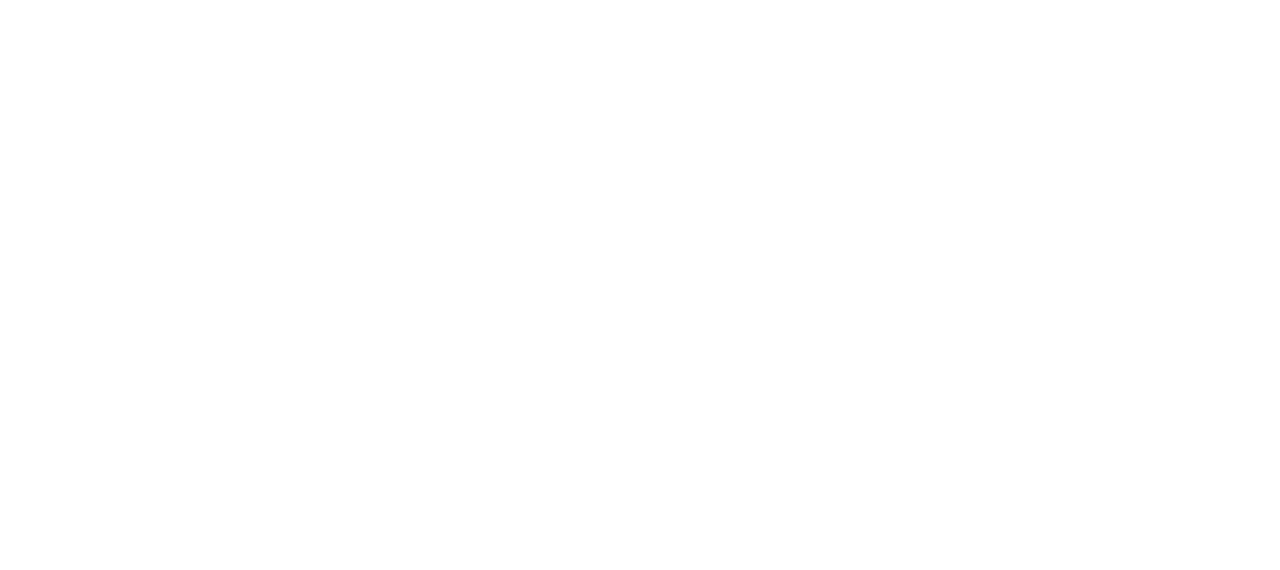
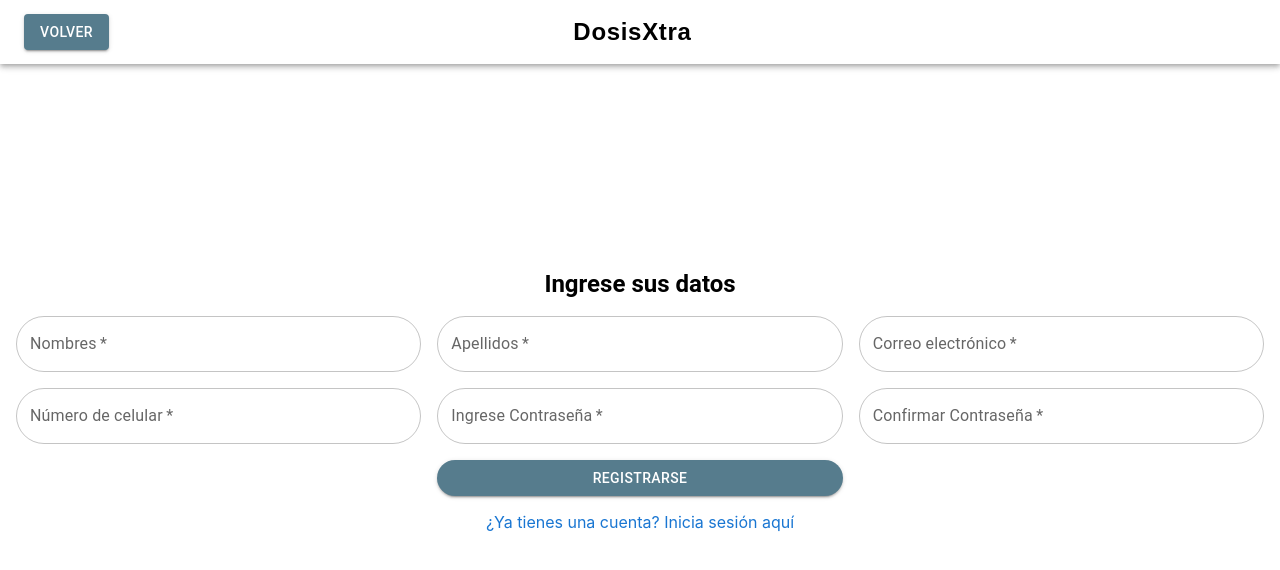
Before and after one commit to LordEnnard14/ProyIngSoftware2, a React (Create React App) app in the folder proyingsoftware2/: page /Registro in a window 1280 px wide. Before the commit this address had no page. Shown: the top 570 px of the page. Built offline with nearby package versions, Linux system fonts and the light colour scheme.

Commit message:
Vistas de Inicio de Sesion, Registro y Busqueda de Medicina añadidos. Componente de Navegacion de Medicina añadido

```diff
--- a/proyingsoftware2/src/App.js
+++ b/proyingsoftware2/src/App.js
@@ -2,12 +2,18 @@ import React from 'react';
 import ReactDOM from 'react-dom/client';
 import { BrowserRouter as Router, Route, Routes } from 'react-router-dom';
 import Eleccion from './PAGINAS/PAG_PRINCIPAL/Eleccion';
+import InicioSesion from './PAGINAS/REGISTROS/InicioSesion';
+import Registro from './PAGINAS/REGISTROS/Registro';
+import BusquedaMedicina from './PAGINAS/PAG_PRINCIPAL/BusquedaMedicina';
 
 function App() {
   return (
     <Router>
       <Routes>
         <Route path="/" element={<Eleccion />} />
+        <Route path="/InicioSesion" element={<InicioSesion />} />
+        <Route path="/Registro" element={<Registro />} />
+        <Route path="/BusquedaMedicina" element={<BusquedaMedicina/>}/>
       </Routes>
     </Router>
   );
--- /dev/null
+++ b/proyingsoftware2/src/COMPONENTES/Header_2.js
@@ -0,0 +1,63 @@
+import React from 'react';
+import { useNavigate } from 'react-router-dom';
+import AppBar from '@mui/material/AppBar';
+import Toolbar from '@mui/material/Toolbar';
+import Button from '@mui/material/Button';
+import Box from '@mui/material/Box';
+import { styled } from '@mui/material/styles';
+import Slide from '@mui/material/Slide';
+import Grow from '@mui/material/Grow';
+
+// Estilo para el título "DosisXtra"
+const Titulo_Boton = styled(Button)(({ theme }) => ({
+  color: '#000000',
+  textTransform: 'none',
+  fontWeight: 'bold',
+  fontSize: '1.5rem',
+  fontFamily: 'Arial, sans-serif',
+  transition: 'color 0.3s ease, transform 0.2s ease',
+  '&:hover': {
+    color: '#2F4156',
+    transform: 'scale(1.1)',
+  },
+}));
+
+const Header_2 = () => {
+  const navigate = useNavigate();
+
+  // Función para manejar la navegación
+  const handleVolver = () => {
+    navigate(-1); // Regresa a la página anterior
+  };
+
+  return (
+    <Box>
+      <Slide direction="down" in={true} mountOnEnter unmountOnExit>
+        <AppBar position="static" sx={{ backgroundColor: '#FFFFFF' }} elevation={4}>
+          <Toolbar sx={{ justifyContent: 'space-between' }}>
+            <Box>
+              <Button
+                variant="contained"
+                sx={{ backgroundColor: '#567C8D', color: '#ffffff' }}
+                onClick={() => navigate('/')}
+              >
+                Volver
+              </Button>
+            </Box>
+
+            <Grow in={true} timeout={1000}>
+              <Titulo_Boton>
+                DosisXtra
+              </Titulo_Boton>
+            </Grow>
+
+            {/* Esto asegura que el título quede en el centro */}
+            <Box sx={{ width: 100 }} />
+          </Toolbar>
+        </AppBar>
+      </Slide>
+    </Box>
+  );
+};
+
+export default Header_2;
--- a/proyingsoftware2/src/COMPONENTES/Header_Principal.js
+++ b/proyingsoftware2/src/COMPONENTES/Header_Principal.js
@@ -82,9 +82,9 @@ const Header1 = () => {
               <Button
                 variant="contained"
                 sx={{ marginLeft: 2, backgroundColor: '#567C8D', color: '#ffffff' }}
-                onClick={() => navigate('/iniciarsesion')}
+                onClick={() => navigate('/InicioSesion')}
               >
-                Mi Cuenta
+                Iniciar Sesión
               </Button>
             </Grow>
           </Toolbar>
--- a/proyingsoftware2/src/PAGINAS/BusquedaMedicina.js
+++ /dev/null
@@ -1 +0,0 @@
-import React from 'react';
--- /dev/null
+++ b/proyingsoftware2/src/PAGINAS/PAG_PRINCIPAL/BusquedaMedicina.js
@@ -0,0 +1,37 @@
+import React from 'react';
+import { Box, Grid, Paper } from '@mui/material';
+import Header1 from '../../COMPONENTES/Header_Principal';
+import NavegacionMedicinas from '../../COMPONENTES/NavegacionMedicinas';
+import Footer from '../../COMPONENTES/Footer_Principal';
+
+const BusquedaMedicina = () => {
+  return (
+    <div>
+      <Header1 />
+      <NavegacionMedicinas />
+      <Box sx={{ flexGrow: 1, padding: 4 }}>
+        <Grid container spacing={3} justifyContent="center">
+          {[...Array(6)].map((_, index) => (
+            <Grid item xs={12} sm={6} md={4} key={index}>
+              <Paper
+                sx={{
+                  height: 150,
+                  backgroundColor: '#C4D2E7',
+                  display: 'flex',
+                  justifyContent: 'center',
+                  alignItems: 'center',
+                }}
+                elevation={3}
+              >
+                {/* Aquí se pueden agregar las fotos de los medicamentos en el futuro */}
+              </Paper>
+            </Grid>
+          ))}
+        </Grid>
+      </Box>
+      <Footer />
+    </div>
+  );
+};
+
+export default BusquedaMedicina;
--- a/proyingsoftware2/src/PAGINAS/PAG_PRINCIPAL/Eleccion.js
+++ b/proyingsoftware2/src/PAGINAS/PAG_PRINCIPAL/Eleccion.js
@@ -5,7 +5,11 @@ import StorefrontIcon from '@mui/icons-material/Storefront';
 import HealthAndSafetyIcon from '@mui/icons-material/HealthAndSafety';
 import FooterPrincipal from '../../COMPONENTES/Footer_Principal';
 import HeaderPrincipal from '../../COMPONENTES/Header_Principal';
+import { useNavigate } from 'react-router-dom';
+
 const Eleccion = () => {
+  const navigate = useNavigate();
+
   return (
     <>
     <HeaderPrincipal/>
@@ -15,9 +19,9 @@ const Eleccion = () => {
       alignItems: 'center',
       height: '100vh',
       backgroundImage: 'url("https://static.vecteezy.com/system/resources/previews/006/712/964/non_2x/abstract-health-medical-science-healthcare-icon-digital-technology-doctor-concept-modern-innovation-treatment-medicine-on-hi-tech-future-blue-background-for-wallpaper-template-web-design-vector.jpg")',
-      backgroundSize: 'cover', // Ajusta la imagen para cubrir el contenedor
-      backgroundRepeat: 'no-repeat', // Evita que la imagen se repita
-      backgroundPosition: 'center center', // Centra la imagen en el contenedor
+      backgroundSize: 'cover',
+      backgroundRepeat: 'no-repeat',
+      backgroundPosition: 'center center',
       backgroundColor: '#F5EFEB',
       color: '#00000',
       textAlign: 'center'
@@ -38,6 +42,7 @@ const Eleccion = () => {
                   backgroundColor: '#486f99',
                 },
               }}
+              onClick={() => navigate('/BusquedaMedicina')} // Usa navigate para cambiar de página
             >
               <Box>
                 <LocalPharmacyIcon sx={{ fontSize: 50, color: '#ffffff' }} />
--- /dev/null
+++ b/proyingsoftware2/src/PAGINAS/REGISTROS/InicioSesion.js
@@ -0,0 +1,64 @@
+import React from 'react';
+import { TextField, Grid, Button, Box, Typography, Link } from '@mui/material';
+import { useNavigate } from 'react-router-dom';
+import Header2 from '../../COMPONENTES/Header_2';
+
+const InicioSesion = () => {
+  const navigate = useNavigate();
+
+  const handleSubmit = (event) => {
+    event.preventDefault();
+
+  };
+
+  return (
+    <div>
+      <Header2 />
+      <Box sx={{ display: 'flex', justifyContent: 'center', alignItems: 'center', height: '80vh' }}>
+        <form onSubmit={handleSubmit}>
+          <Typography variant="h5" gutterBottom align="center" sx={{ fontWeight: 'bold' }}>
+            Ingrese sus datos
+          </Typography>
+          <Grid container spacing={2}>
+            <Grid item xs={12}>
+              <TextField
+                fullWidth
+                label="Nombre de usuario"
+                variant="outlined"
+                required
+                InputProps={{ style: { borderRadius: 50 } }}
+              />
+            </Grid>
+            <Grid item xs={12}>
+              <TextField
+                fullWidth
+                label="Contraseña"
+                variant="outlined"
+                required
+                type="password"
+                InputProps={{ style: { borderRadius: 50 } }}
+              />
+            </Grid>
+            <Grid item xs={12}>
+              <Button
+                fullWidth
+                type="submit"
+                variant="contained"
+                sx={{ backgroundColor: '#567C8D', color: '#ffffff', borderRadius: 50 }}
+              >
+                Iniciar Sesión
+              </Button>
+            </Grid>
+          </Grid>
+          <Box mt={2} textAlign="center">
+            <Link onClick={() => navigate('/Registro')} sx={{ textDecoration: 'none' }}>
+              ¿Aún no tienes cuenta? Regístrate aquí
+            </Link>
+          </Box>
+        </form>
+      </Box>
+    </div>
+  );
+};
+
+export default InicioSesion;
--- /dev/null
+++ b/proyingsoftware2/src/PAGINAS/REGISTROS/Registro.js
@@ -0,0 +1,112 @@
+import React from 'react';
+import { TextField, Grid, Button, Box, Typography, Link } from '@mui/material';
+import { useNavigate } from 'react-router-dom';
+import Header2 from '../../COMPONENTES/Header_2'; // Importa el componente Header_2
+
+const Registro = () => {
+  const navigate = useNavigate();
+
+  const handleSubmit = (event) => {
+    event.preventDefault();
+    // Aquí puedes manejar el envío del formulario, por ejemplo, enviando los datos al backend.
+  };
+
+  return (
+    <div>
+      <Header2 />
+      {/* Ajuste en el Box para centrar todo el contenido */}
+      <Box
+        sx={{
+          display: 'flex',
+          justifyContent: 'center',
+          alignItems: 'center',
+          minHeight: '80vh',
+          padding: 2
+        }}
+      >
+        <form onSubmit={handleSubmit}>
+          <Typography variant="h5" gutterBottom align="center" sx={{ fontWeight: 'bold', mb: 2 }}>
+            Ingrese sus datos
+          </Typography>
+          {/* Ajuste en el Grid para centrar los elementos */}
+          <Grid container spacing={2} justifyContent="center">
+            <Grid item xs={12} sm={6} md={4}>
+              <TextField
+                fullWidth
+                label="Nombres"
+                variant="outlined"
+                required
+                InputProps={{ style: { borderRadius: 50 } }}
+              />
+            </Grid>
+            <Grid item xs={12} sm={6} md={4}>
+              <TextField
+                fullWidth
+                label="Apellidos"
+                variant="outlined"
+                required
+                InputProps={{ style: { borderRadius: 50 } }}
+              />
+            </Grid>
+            <Grid item xs={12} sm={6} md={4}>
+              <TextField
+                fullWidth
+                label="Correo electrónico"
+                variant="outlined"
+                required
+                type="email"
+                InputProps={{ style: { borderRadius: 50 } }}
+              />
+            </Grid>
+            <Grid item xs={12} sm={6} md={4}>
+              <TextField
+                fullWidth
+                label="Número de celular"
+                variant="outlined"
+                required
+                InputProps={{ style: { borderRadius: 50 } }}
+              />
+            </Grid>
+            <Grid item xs={12} sm={6} md={4}>
+              <TextField
+                fullWidth
+                label="Ingrese Contraseña"
+                variant="outlined"
+                required
+                type="password"
+                InputProps={{ style: { borderRadius: 50 } }}
+              />
+            </Grid>
+            <Grid item xs={12} sm={6} md={4}>
+              <TextField
+                fullWidth
+                label="Confirmar Contraseña"
+                variant="outlined"
+                required
+                type="password"
+                InputProps={{ style: { borderRadius: 50 } }}
+              />
+            </Grid>
+            <Grid item xs={12} sm={6} md={4}>
+              <Button
+                fullWidth
+                type="submit"
+                variant="contained"
+                sx={{ backgroundColor: '#567C8D', color: '#ffffff', borderRadius: 50 }}
+              >
+                Registrarse
+              </Button>
+            </Grid>
+          </Grid>
+          <Box mt={2} textAlign="center">
+            <Link onClick={() => navigate('/InicioSesion')} sx={{ textDecoration: 'none' }}>
+              ¿Ya tienes una cuenta? Inicia sesión aquí
+            </Link>
+          </Box>
+        </form>
+      </Box>
+    </div>
+  );
+};
+
+export default Registro;
```
Also changed, not shown: proyingsoftware2/src/COMPONENTES/NavegacionMedicinas.js (added, +27 -0 lines).
